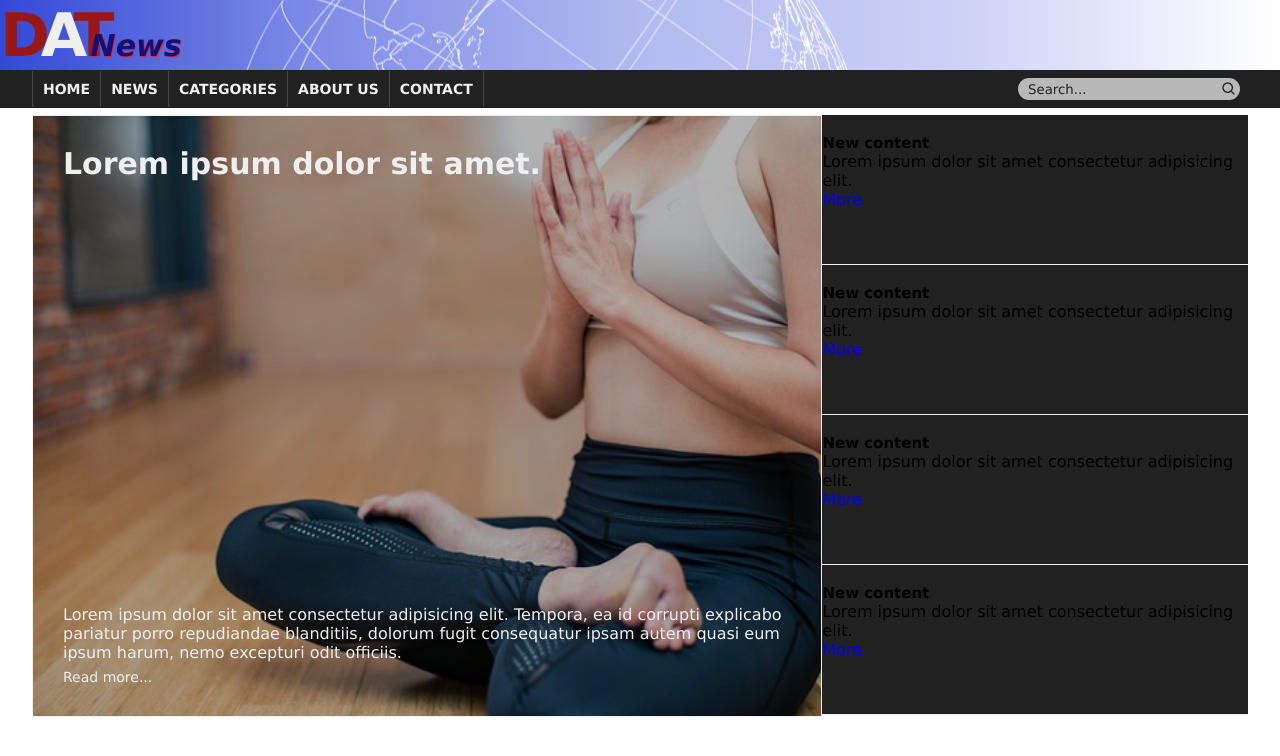
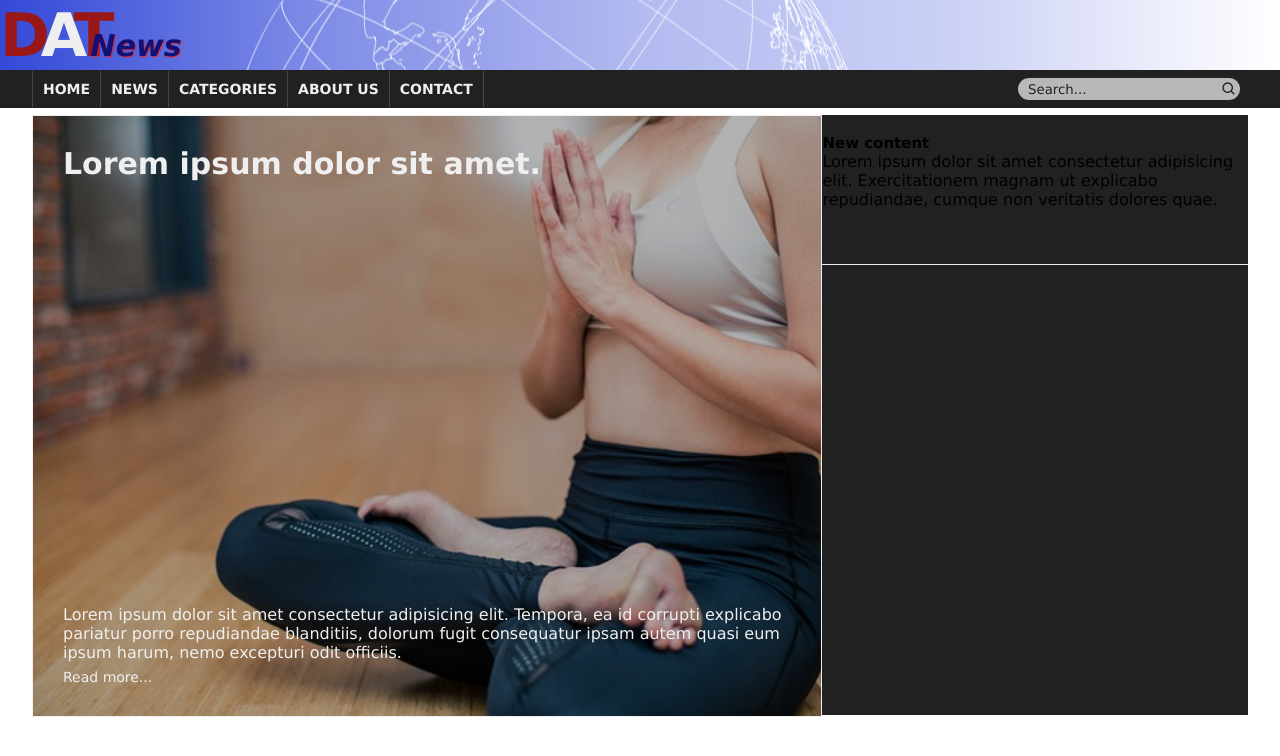
Before and after one commit to JJrCosta/curso_ebac_fullstack_python, a plain HTML site: page dat_news/index.html in a window 1280 px wide. Drawn offline with nearby package versions, Linux system fonts and the light colour scheme.

Commit message:
Add headline content

```diff
--- a/dat_news/index.html
+++ b/dat_news/index.html
@@ -47,27 +47,9 @@
                     <div class="aside-menu">
                         <img src="" alt="">
                         <h3>New content</h3>
-                        <p>Lorem ipsum dolor sit amet consectetur adipisicing elit.</p>
-                        <a href="#">More</a>
+                        <p>Lorem ipsum dolor sit amet consectetur adipisicing elit. Exercitationem magnam ut explicabo repudiandae, cumque non veritatis dolores quae.</p>
                     </div>
-                    <div class="aside-menu">
-                        <img src="" alt="">
-                        <h3>New content</h3>
-                        <p>Lorem ipsum dolor sit amet consectetur adipisicing elit.</p>
-                        <a href="#">More</a>
-                    </div>
-                    <div class="aside-menu">
-                        <img src="" alt="">
-                        <h3>New content</h3>
-                        <p>Lorem ipsum dolor sit amet consectetur adipisicing elit.</p>
-                        <a href="#">More</a>
-                    </div>
-                    <div class="aside-menu">
-                        <img src="" alt="">
-                        <h3>New content</h3>
-                        <p>Lorem ipsum dolor sit amet consectetur adipisicing elit.</p>
-                        <a href="#">More</a>
-                    </div>
+
 
                 </aside>
             </section>
```
